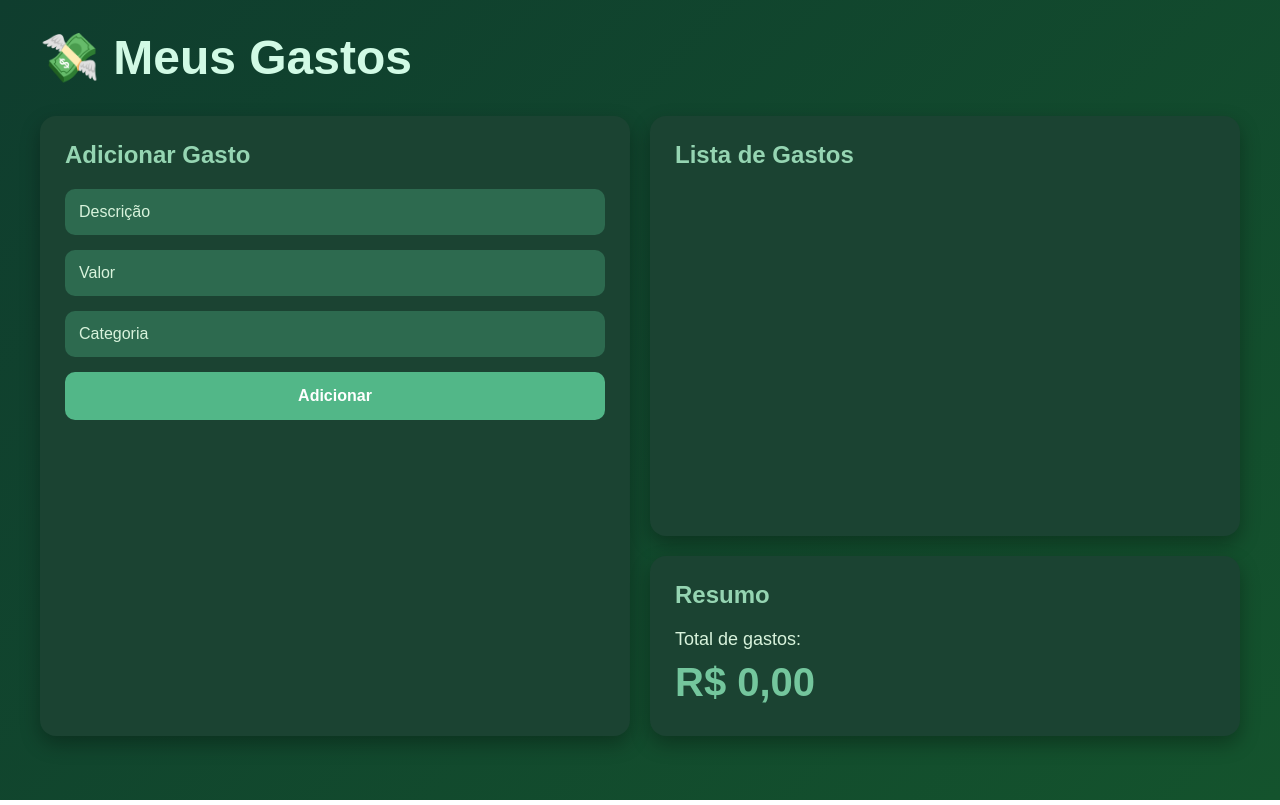
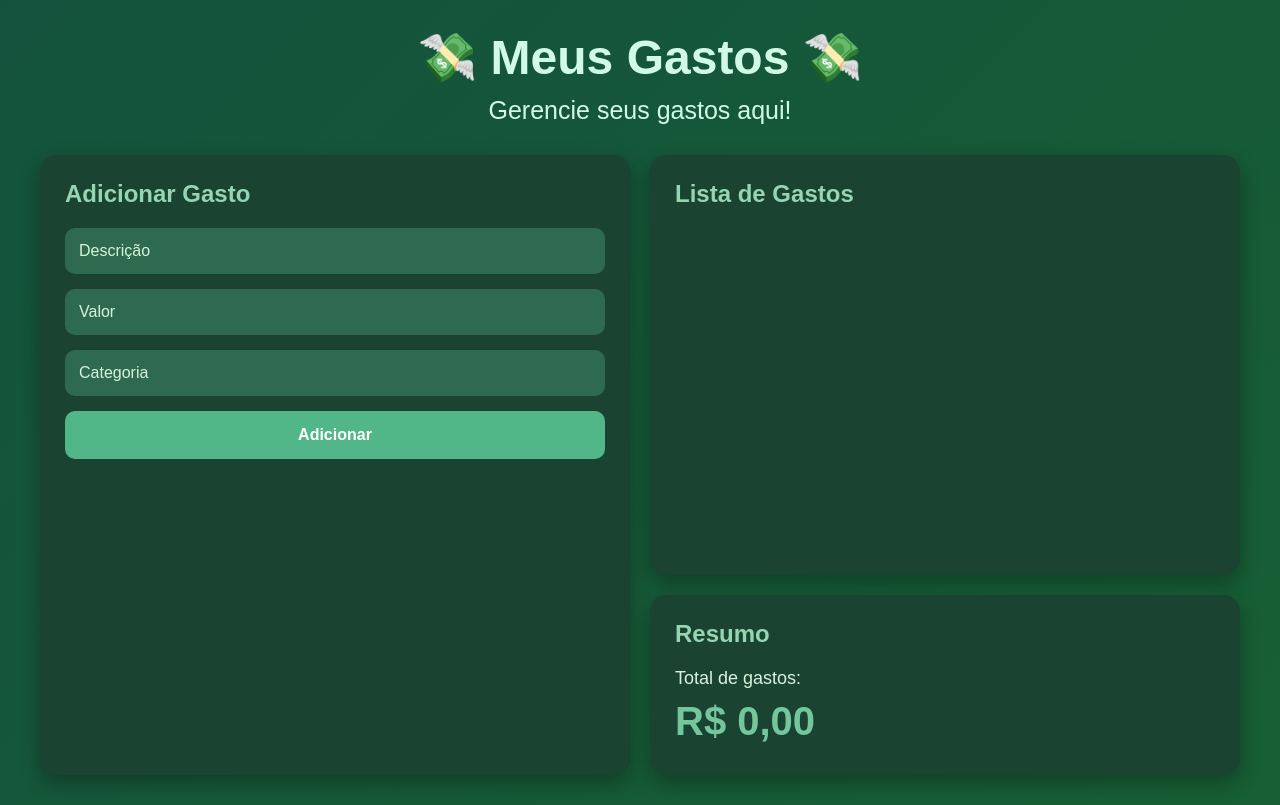
Before and after one commit to Laurindog/meubolso-frontend, a plain HTML site: page index.html in a window 1280 px wide. Drawn offline with Linux system fonts and the light colour scheme; no server answers.

Commit message:
feat: melhora visual do painel

```diff
--- a/index.html
+++ b/index.html
@@ -12,7 +12,10 @@
 
   <div class="container">
 
-    <h1>💸 Meus Gastos</h1>
+    <div class="titulo">
+    <h1>💸 Meus Gastos 💸</h1>
+    <p class="subtitulo">Gerencie seus gastos aqui!</p>
+    </div>
 
     <div class="grid">
 
--- a/style.css
+++ b/style.css
@@ -5,7 +5,7 @@
 }
 
 body {
-  background: linear-gradient(135deg, #0f3d2e, #14532d);
+  background: linear-gradient(135deg, #14523d, #175f34);
   min-height: 100vh;
   font-family: Arial, Helvetica, sans-serif;
   padding: 30px;
@@ -15,12 +15,23 @@ body {
 .container {
   max-width: 1200px;
   margin: auto;
+  align-items: center;
 }
 
 h1 {
   font-size: 48px;
+  margin-bottom: 10px;
+  color: #d1fae5;
+}
+
+.subtitulo {
+  font-size: 25px;
   margin-bottom: 30px;
   color: #d1fae5;
+}
+
+.titulo{
+  text-align: center;
 }
 
 .grid {
```
Also changed, not shown: media/Print vercel.png (added).
